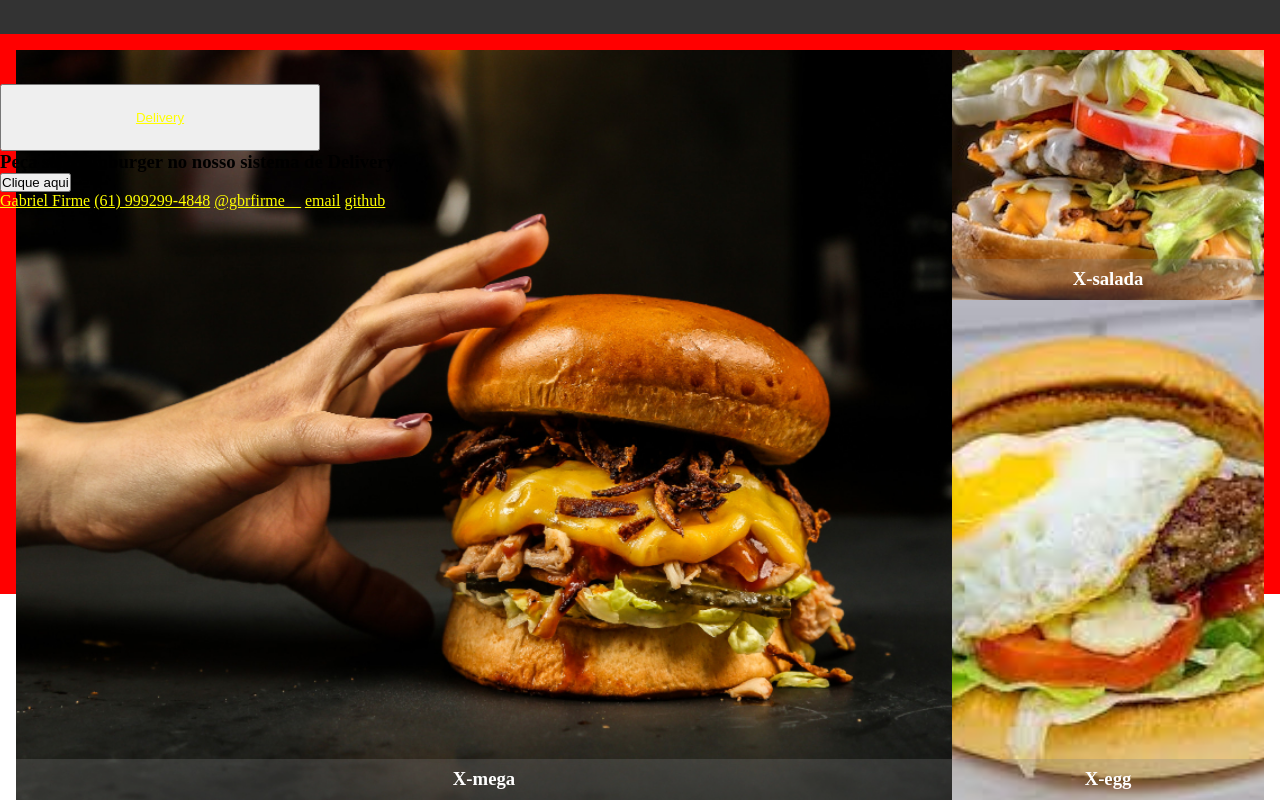
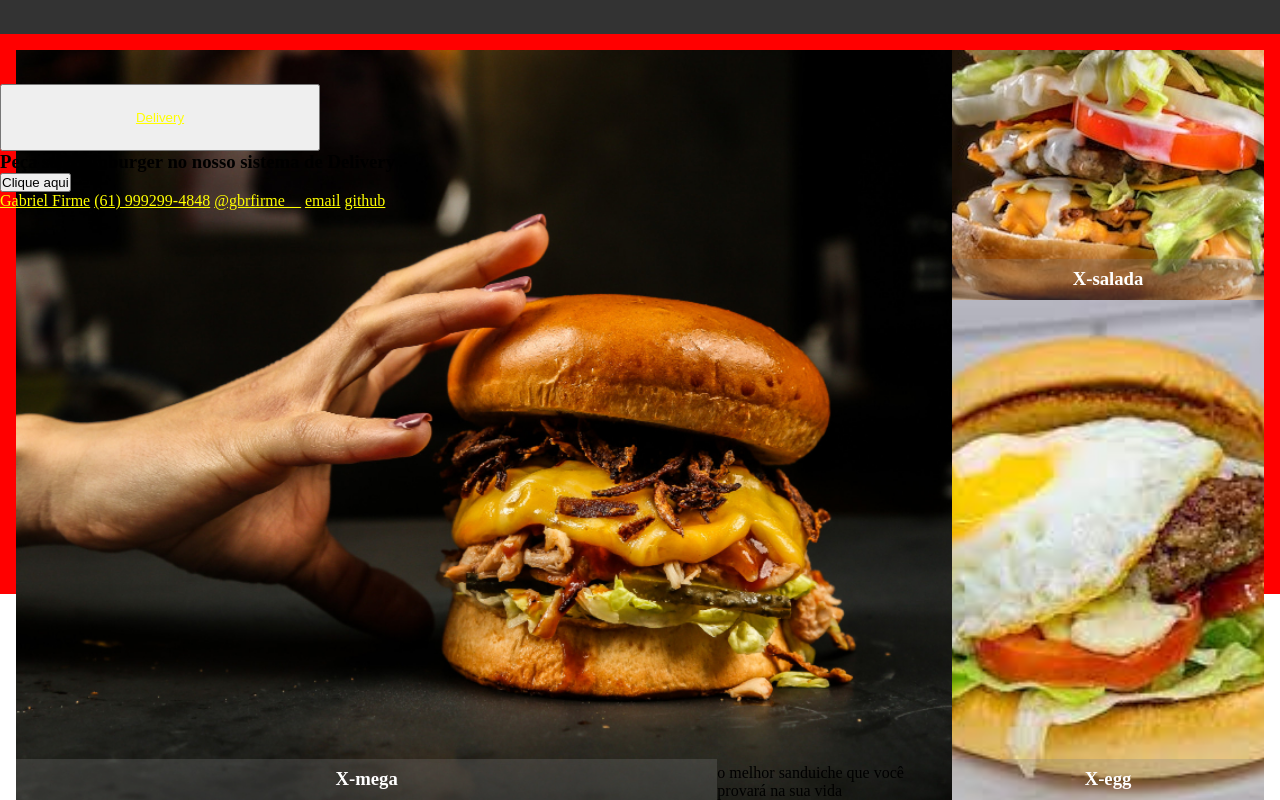
Before and after one commit to Gabrielfirme/hamburgueria, a plain HTML site: page index.html in a window 1280 px wide. Shown: the part 978-1778 px from the top of the page. Drawn offline with nearby package versions, Linux system fonts and the light colour scheme.

Commit message:
:books: :docs: alteração na descrição do x-mega
- alteração na descrição

```diff
--- a/index.html
+++ b/index.html
@@ -71,6 +71,7 @@
     <div class="cardapio">
       <div class="destaques-burguer caixa">
         <h3 class="destaques__titulo">X-mega</h3>
+        <p>o melhor sanduiche que você provará na sua vida</p>
         </div>
         <div class="destaques-burguer-sec caixa">
         <h3 class="destaques__titulo">X-salada</h3>
```
